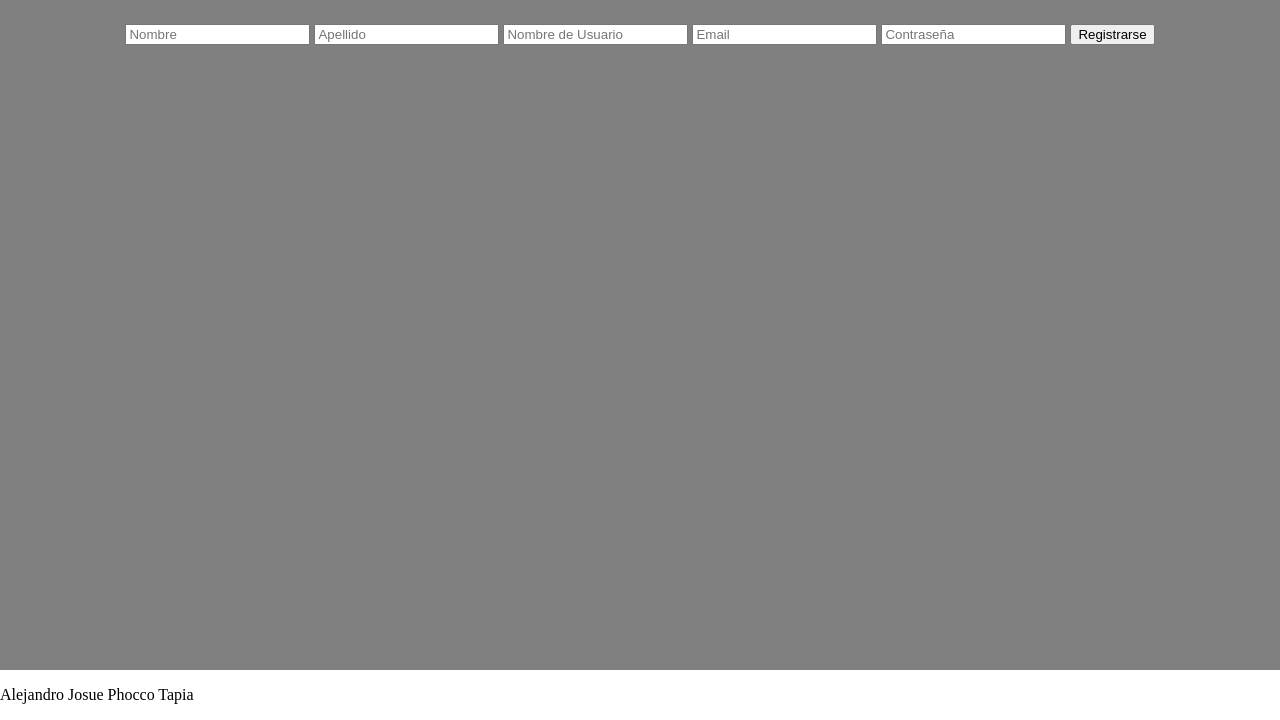
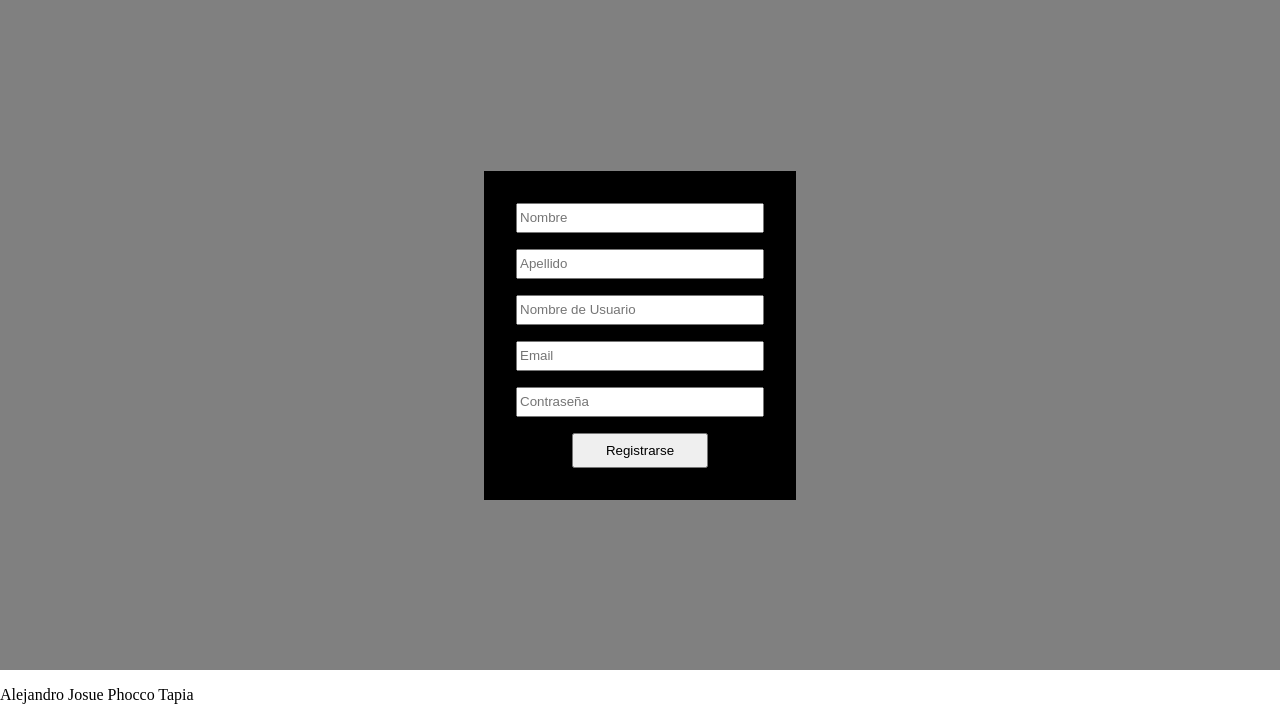
Before and after one commit to AlejandroPhoccoTapia/Lab06-PW2-AlejandroPhocco, a Django app: page /register in a window 1280 px wide. Shown: the part 80-800 px from the top of the page. Run offline with Django 4.2, Linux system fonts and the light colour scheme.

Commit message:
Se agrego la estructura de login y register con css

```diff
--- a/TravelloApp/TravelloPeru/static/css/index.css
+++ b/TravelloApp/TravelloPeru/static/css/index.css
@@ -45,6 +45,7 @@ body {
   display: flex;
   flex-direction: column;
   align-items: center;
+  justify-content: space-around;
   padding: 1.5rem;
   gap: 2rem;
 }
@@ -231,3 +232,42 @@ body {
   padding: 0.5rem 1.5rem;
   border-radius: 1rem;
 }
+
+.register {
+  background-color: black;
+  display: flex;
+  flex-direction: column;
+  align-items: center;
+  gap: 1rem;
+  padding: 2rem;
+}
+
+.register__input {
+  height: 1.5rem;
+  width: 15rem;
+}
+
+.register__button {
+  padding: 0.5rem 2rem;
+}
+
+
+.login {
+  background-color: black;
+  display: flex;
+  flex-direction: column;
+  justify-content: center;
+  align-items: center;
+  padding: 2rem;
+  gap: 1rem;
+}
+
+.login__input {
+  height: 1.5rem;
+  width: 15rem;
+  margin: 0;
+}
+
+.login__button {
+  padding: 0.5rem 2rem;
+}
--- a/TravelloApp/TravelloPeru/templates/register.html
+++ b/TravelloApp/TravelloPeru/templates/register.html
@@ -3,14 +3,14 @@
 {% block content%}
   <main class="main">
 
-    <form action="register" method="post">
+    <form class="register" action="register" method="post">
       {% csrf_token %}
-      <input type="text" name="first_name" placeholder="Nombre">
-      <input type="text" name="last_name" placeholder="Apellido">
-      <input type="text" name="username" placeholder="Nombre de Usuario">
-      <input type="email" name="email" placeholder="Email">
-      <input type="text" name="password" placeholder="Contraseña">
-      <button>Registrarse</button>
+      <input class="register__input" type="text" name="first_name" placeholder="Nombre">
+      <input class="register__input" type="text" name="last_name" placeholder="Apellido">
+      <input class="register__input" type="text" name="username" placeholder="Nombre de Usuario">
+      <input class="register__input" type="email" name="email" placeholder="Email">
+      <input class="register__input" type="text" name="password" placeholder="Contraseña">
+      <button class="register__button">Registrarse</button>
     </form>
 
   </main>
```
Also changed, not shown: TravelloApp/TravelloPeru/templates/login.html (+5 -5 lines).
